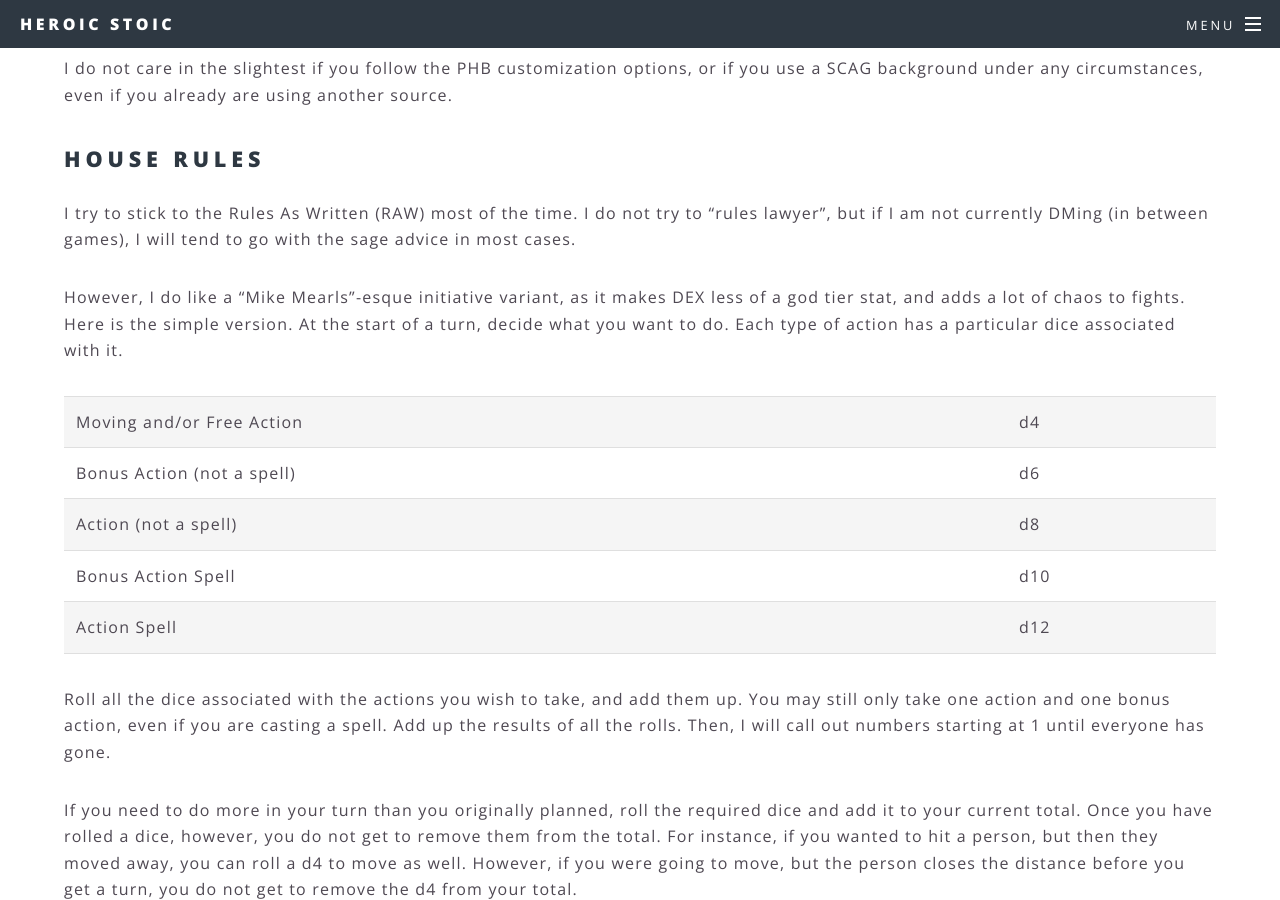
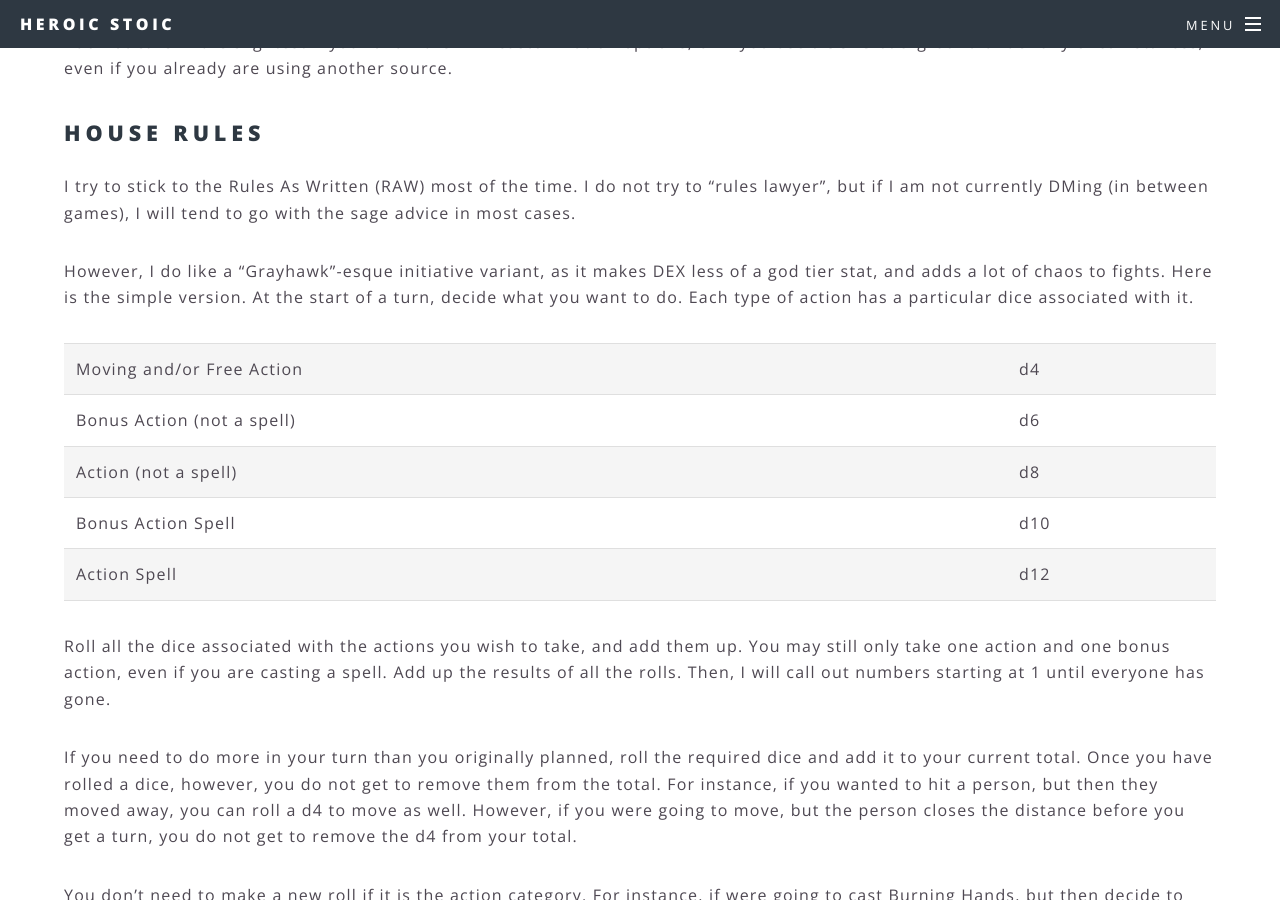
Before and after one commit to heroicstoic/heroicstoic.github.io, a Jekyll site: the page built from dnd/TableRules.md, in a window 1280 px wide and 900 px high, scrolled down 2551 px. Built offline with Jekyll 4.4.1, drawn with Linux system fonts in a browser that asks for light colours; some of the changed text lies outside the part shown.

Commit message:
Update TableRules.md

```diff
--- a/dnd/TableRules.md
+++ b/dnd/TableRules.md
@@ -65,7 +65,7 @@ I do not care in the slightest if you follow the PHB customization options, or i
 ## House Rules
 I try to stick to the Rules As Written (RAW) most of the time. I do not try to "rules lawyer", but if I am not currently DMing (in between games), I will tend to go with the sage advice in most cases.
 
-However, I do like a "Mike Mearls"-esque initiative variant, as it makes DEX less of a god tier stat, and adds a lot of chaos to fights. Here is the simple version. At the start of a turn, decide what you want to do. Each type of action has a particular dice associated with it.
+However, I do like a "Grayhawk"-esque initiative variant, as it makes DEX less of a god tier stat, and adds a lot of chaos to fights. Here is the simple version. At the start of a turn, decide what you want to do. Each type of action has a particular dice associated with it.
 
 | Moving and/or Free Action | d4 |
 | Bonus Action (not a spell) | d6 |
```
Also changed, not shown: other parts of dnd/TableRules.md (+1 -1 lines).
